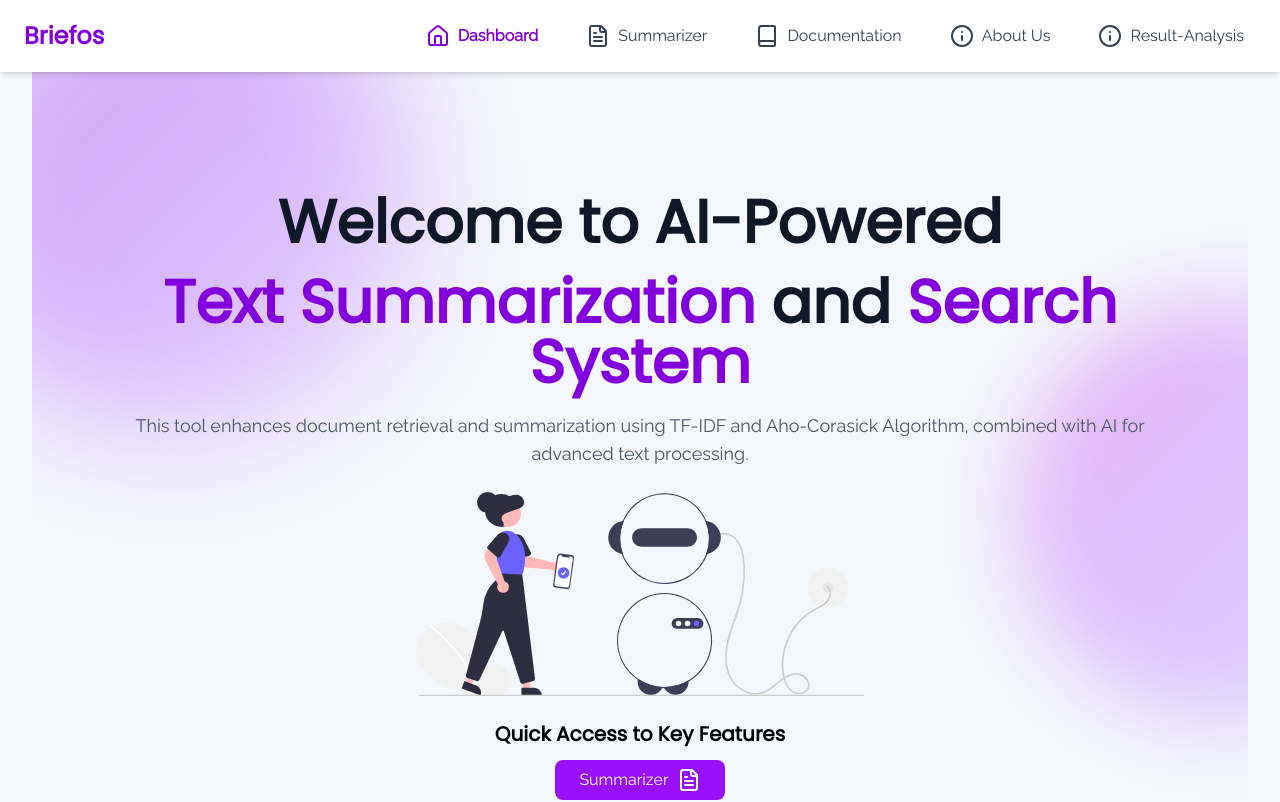
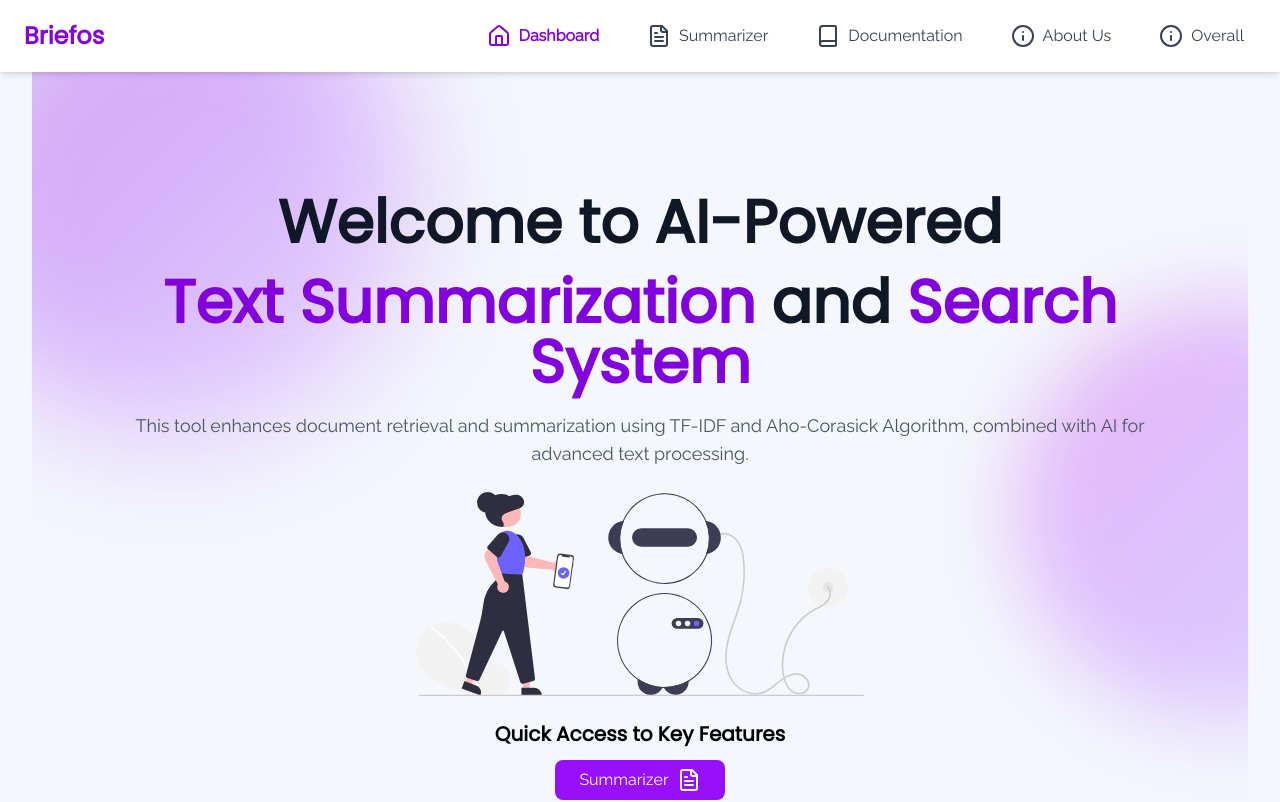
Before and after one commit to dperrr/text-summarization, a React (Vite) app: page / in a window 1280 px wide. Shown: the top 802 px of the page. Built offline with nearby package versions, Linux system fonts and the light colour scheme.

Commit message:
Added a result-analysis ui

```diff
--- a/src/components/Navbar.jsx
+++ b/src/components/Navbar.jsx
@@ -13,7 +13,7 @@ function Navbar() {
           <NavbarLink to="/summarizer" icon={<FileText />} label="Summarizer" location={location} />
           <NavbarLink to="/documentation" icon={<Book />} label="Documentation" location={location} />
           <NavbarLink to="/about" icon={<Info />} label="About Us" location={location} />
-           <NavbarLink to="/result" icon={<Info />} label="Result-Analysis" location={location} />
+           <NavbarLink to="/overall" icon={<Info />} label="Overall" location={location} />
         </nav>
       </div>
     </div>
```
